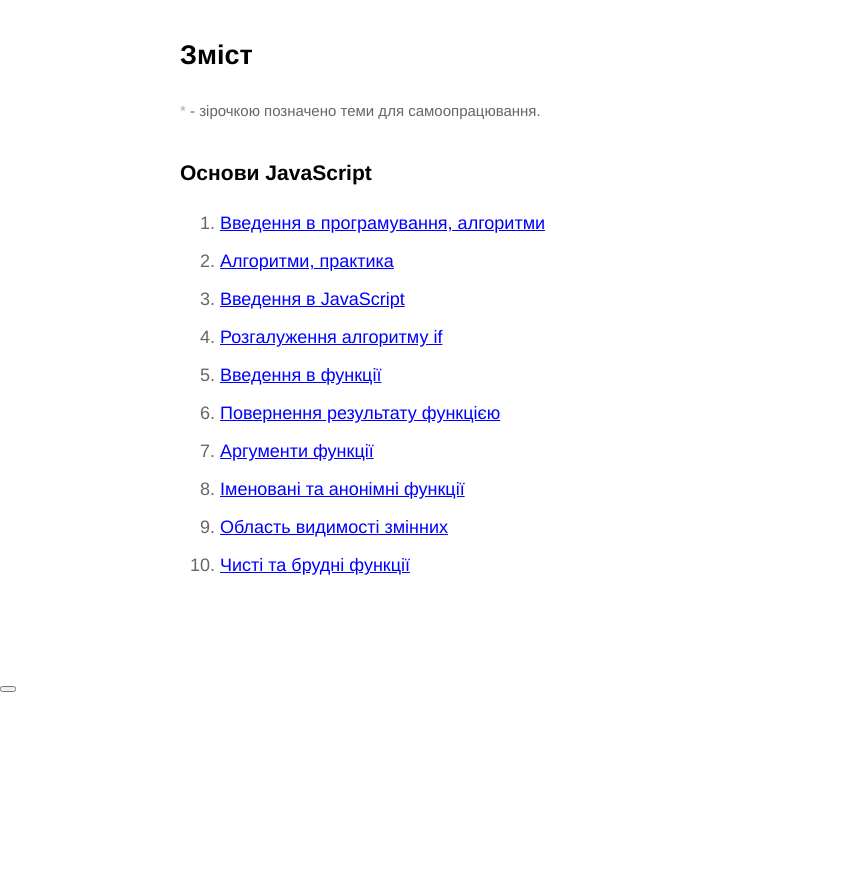
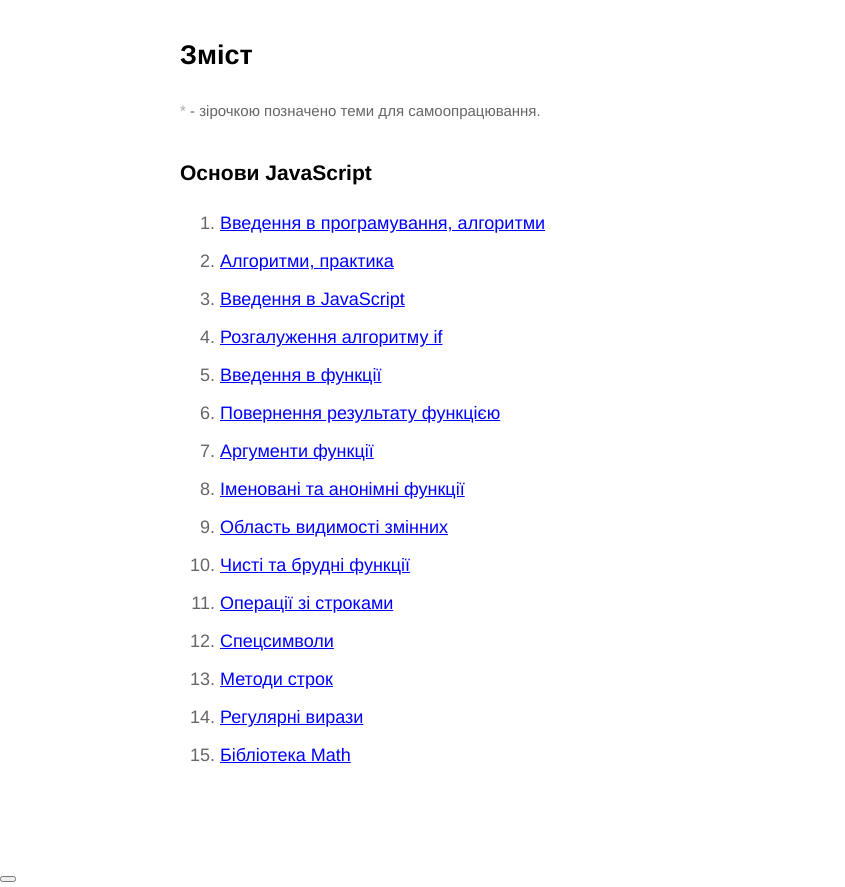
Before and after one commit to poshtarboba/fe, a plain HTML site: page fe18b.html in a window 1280 px wide. Shown: the part 117-1004 px from the top of the page, without its empty margins (0-845 px from the left). Before the commit the page ends 814 px from the top, so only its background shows below. Drawn offline with Linux system fonts and the light colour scheme.

Commit message:
fe18b new lections

```diff
--- a/fe18b.html
+++ b/fe18b.html
@@ -32,6 +32,11 @@
 				<li><a href="js_function_name.html">Іменовані та анонімні функції</a></li>
 				<li><a href="js_function_scope.html">Область видимості змінних</a></li>
 				<li><a href="js_function_clear.html">Чисті та брудні функції</a></li>
+				<li><a href="js_string.html">Операції зі строками</a></li>
+				<li><a href="js_string_symbols.html">Спецсимволи</a></li>
+				<li><a href="js_string_methods.html">Методи строк</a></li>
+				<li><a href="js_regex.html">Регулярні вирази</a></li>
+				<li><a href="js_math.html">Бібліотека Math</a></li>
 			</ol>
 		</section>
 
```
